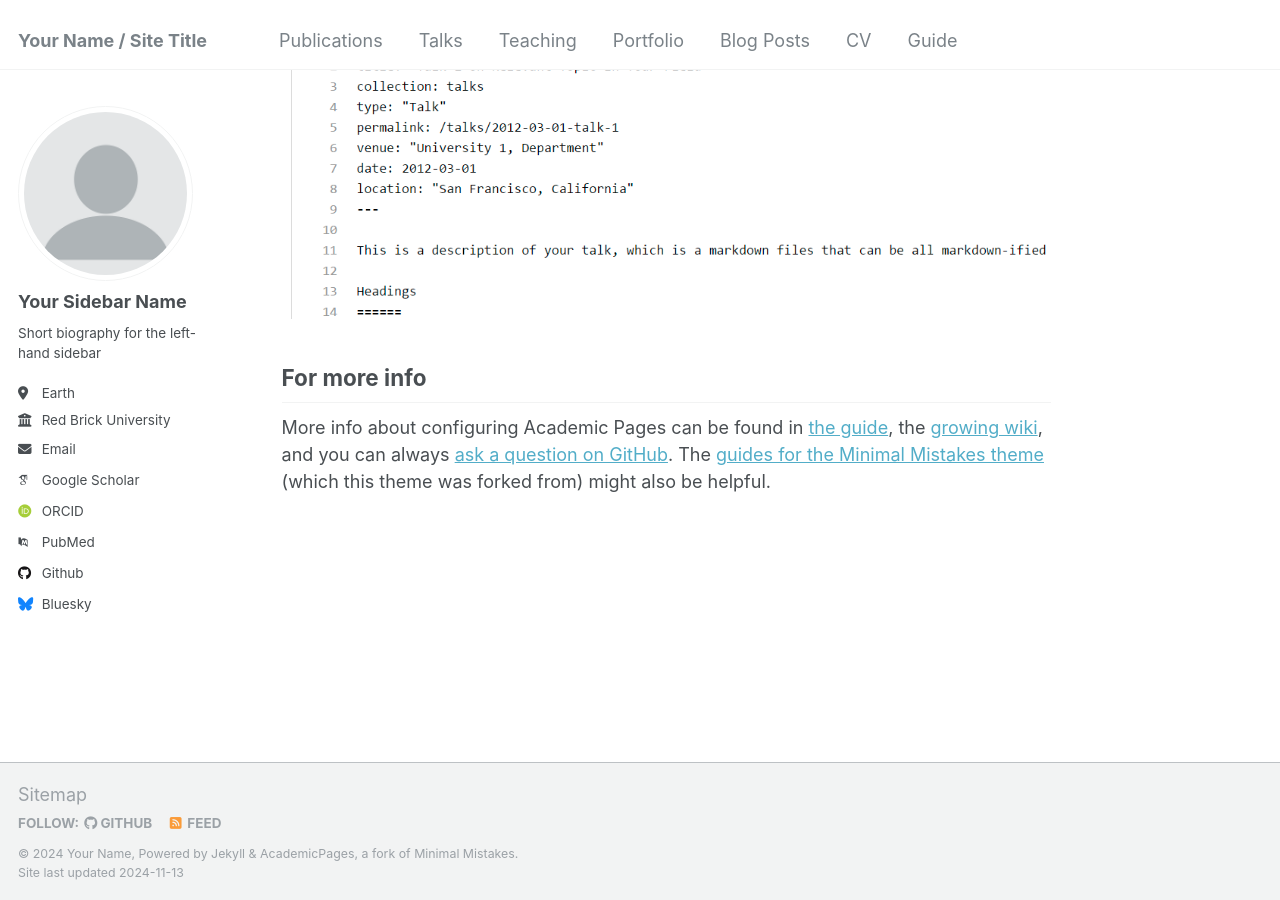
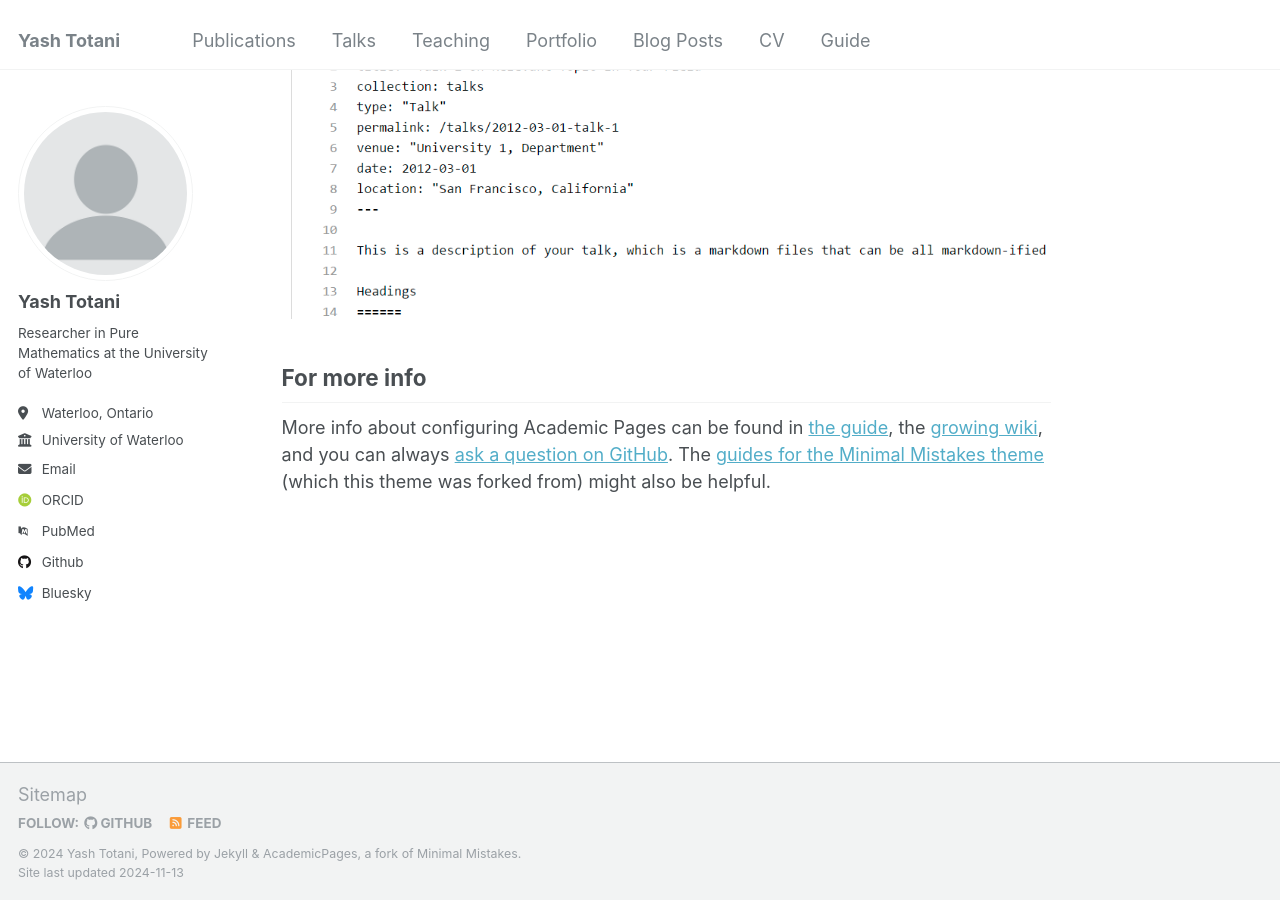
Before and after one commit to TotaniYash/TotaniYash.github.io, a Jekyll site: the page built from _pages/about.md, in a window 1280 px wide and 900 px high, scrolled down 2643 px. Built offline with Jekyll 4.4.1, drawn with Linux system fonts in a browser that asks for light colours; some web fonts are replaced.

Commit message:
Update _config.yml

```diff
--- a/_config.yml
+++ b/_config.yml
@@ -8,13 +8,13 @@
 
 # Basic Site Settings
 locale                   : "en-US"
-title                    : "Your Name / Site Title"
+title                    : "Yash Totani"
 title_separator          : "-"
-name                     : &name "Your Name"
-description              : &description "personal description"
+name                     : &name "Yash Totani"
+description              : &description "Researcher at University of Waterloo"
 url                      : https://academicpages.github.io # the base hostname & protocol for your site e.g. "https://[your GitHub username].github.io"
 baseurl                  : "" # the subpath of your site, e.g. "/blog"
-repository               : "academicpages/academicpages.github.io"
+repository               : "totaniyash.github.io"
 
 # Site Author - The following control what appear as part of the author content on the side bar.
 #               If a field is blank the icon and link will not appear, otherwise it will be shown.
@@ -22,17 +22,17 @@ repository               : "academicpages/academicpages.github.io"
 author:
   # Biographic information
   avatar           : "profile.png"
-  name             : "Your Sidebar Name"
+  name             : "Yash Totani"
   pronouns         : # example: "she/her"
-  bio              : "Short biography for the left-hand sidebar"
-  location         : "Earth"
-  employer         : "Red Brick University"
+  bio              : "Researcher in Pure Mathematics at the University of Waterloo"
+  location         : "Waterloo, Ontario"
+  employer         : "University of Waterloo"
   uri              : # URL
-  email            : "none@example.org"
+  email            : "ytotani@uwaterloo.ca"
 
   # Academic websites
   arxiv            : # URL - Update with the correct link to your profile
-  googlescholar    : "https://scholar.google.com/citations?user=PS_CX0AAAAAJ"
+  googlescholar    : #
   impactstory      : # URL
   orcid            : "http://orcid.org/yourorcidurl"
   semantic         : # URL
```
